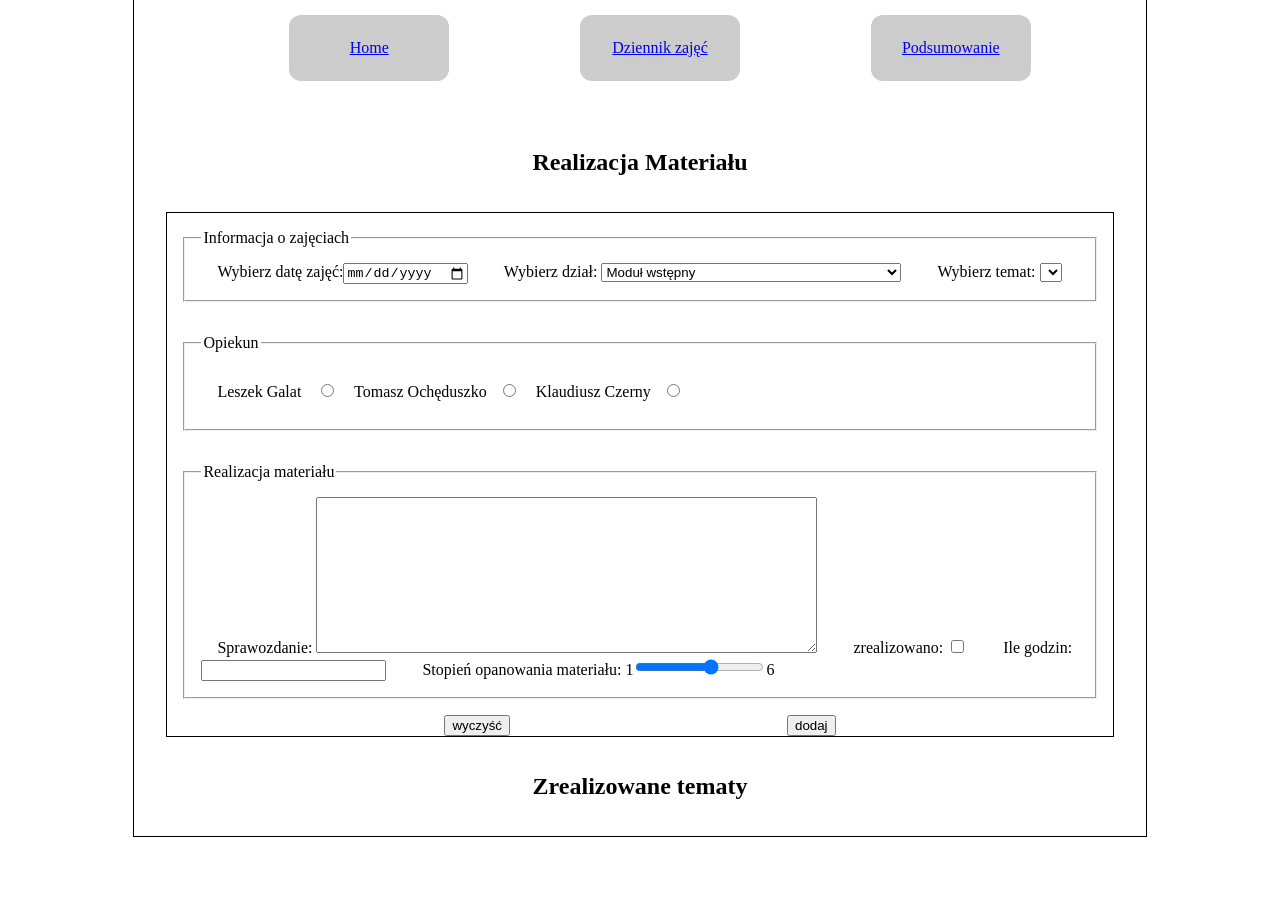
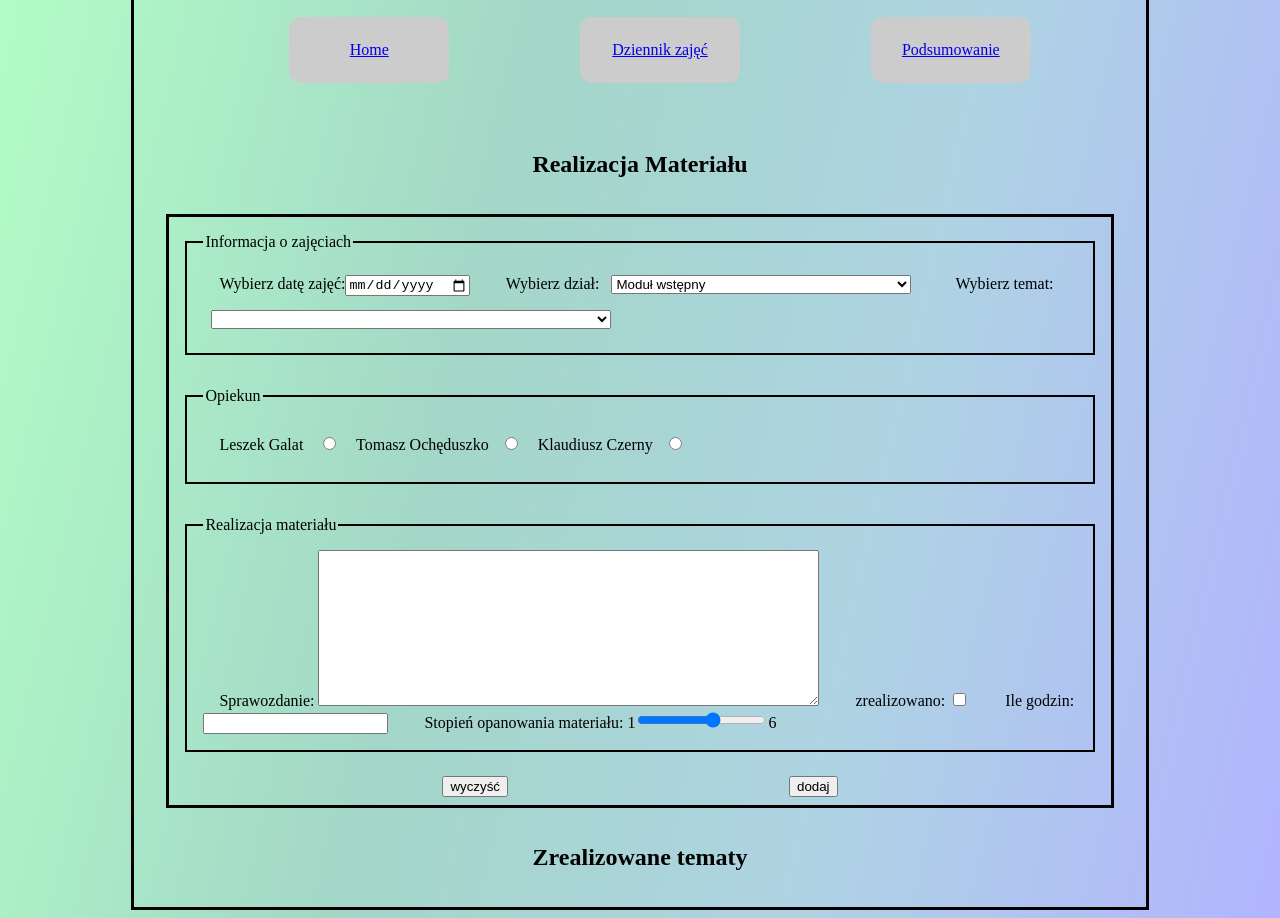
Before and after one commit to stepien20/projekt, a plain HTML site: page zajecia.html in a window 1280 px wide. Shown: the part 90-1008 px from the top of the page. Before the commit the page ends 935 px from the top, so only its background shows below. Drawn offline with Linux system fonts and the light colour scheme.

Commit message:
gradient

```diff
--- a/main.css
+++ b/main.css
@@ -21,8 +21,12 @@ a:hover{
     background-color: #aaa;
 }
 body{
+
     display: flex;
     justify-content: center;
+
+    background: rgb(0,7,255);
+    background: linear-gradient(283deg, rgba(0,7,255,0.3) 0%, rgba(0,116,166,0.31817233729429273) 32%, rgba(0,143,100,0.36018914401698177) 63%, rgba(0,255,66,0.3) 100%);
 }
 .container{
     width: 80%;
@@ -32,17 +36,19 @@ header{
 }
 form{
     margin: 1rem;
-    border: 1px solid #000;
+    border: 3px solid #000;
     display: flex;
     flex-wrap: wrap;
     justify-content: space-evenly;
     flex-grow: 1;
 }
 label{
+
     flex-basis: 35%;
     padding: 1rem;
 }
 fieldset{
+    border: 2px solid #000;
     margin: 1rem;
     width: 100%;
     padding: 1rem;
@@ -51,7 +57,7 @@ footer{
     text-align: center;
 }
 body>*{
-border: 1px solid #000;
+border: 3px solid #000;
 }
 #opiekun>*{
 
@@ -68,13 +74,23 @@ section{
     display: flex;
     flex-direction: column;
     align-items: center;
-    border: 1px solid #000;
+    border: 3px solid #000;
     margin: 1rem;
     padding: 0.5rem;
 
 }
 
+select{
+    margin: 0.5rem;
+    width: 400px;
+}
 
+input[type="submit"], input[type="reset"]{
+    margin: 0.5rem;
+}
+i{
+    font-family:Arial, Helvetica, sans-serif;
+}
 .hidden{
     display: none;
 }
```
